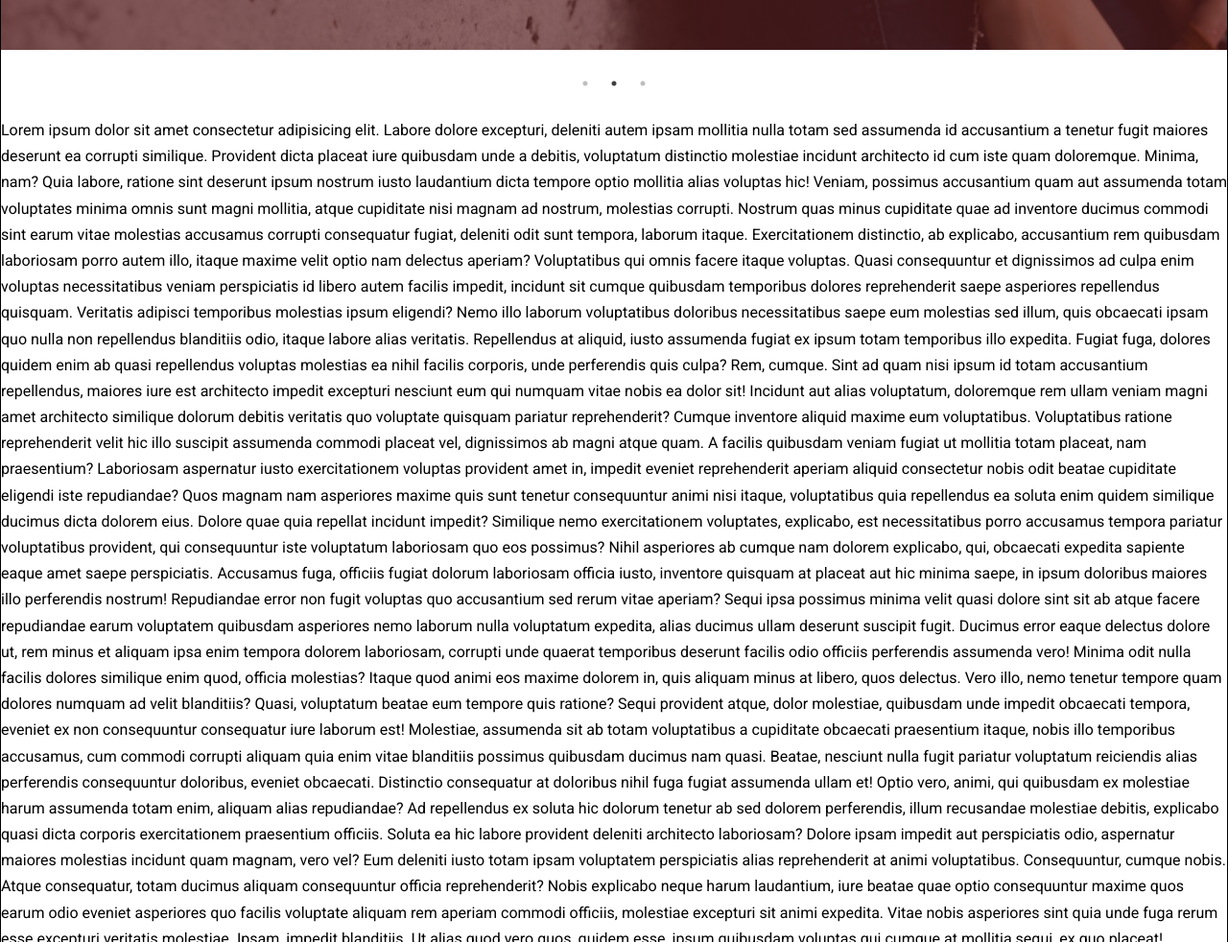
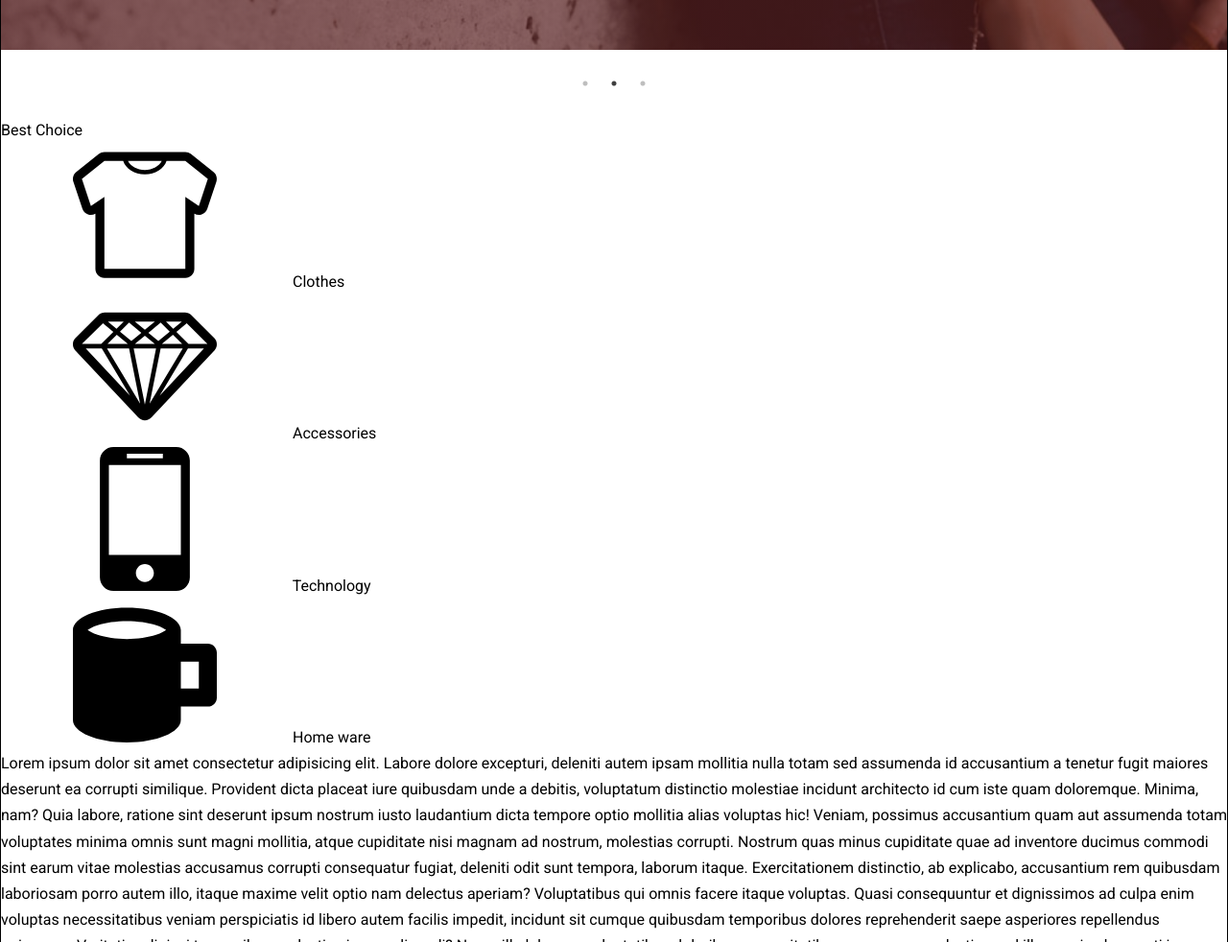
Before and after one commit to markbdsouza/BuyFo, a website: page index.html in a window 1280 px wide. Shown: the part 640-1622 px from the top of the page at 96% size. Drawn offline with nearby package versions, Linux system fonts and the light colour scheme; files that its build step writes are made by us from their sources.

Commit message:
adding svg

```diff
--- a/index.html
+++ b/index.html
@@ -70,50 +70,42 @@
                     </figure>
                 </div>
             </div>
+        </div>
 
+    </div>
 
+    <section class="product">
+        <div class="product__heading">
+            Best Choice
+        </div>
+        <div class="product__categories">
+            <div class="product__category product__category--1">
+                <svg class="product__icon">
+                    <use xlink:href="img/icofont/symbol-defs.svg#icon-t-shirt"></use>
+                </svg>
+                <span class="product__category-name">Clothes</span>
+            </div>
+            <div class="product__category product__category--2">
+                <svg class="product__icon">
+                    <use xlink:href="img/icofont/symbol-defs.svg#icon-diamond"></use>
+                </svg>
+                <span class="product__category-name">Accessories</span>
+            </div>
+            <div class="product__category product__category--3">
+                <svg class="product__icon">
+                    <use xlink:href="img/icofont/symbol-defs.svg#icon-mobile"></use>
+                </svg>
+                <span class="product__category-name">Technology</span>
+            </div>
+            <div class="product__category product__category--4">
+                <svg class="product__icon">
+                    <use xlink:href="img/icofont/symbol-defs.svg#icon-mug"></use>
+                </svg>
+                <span class="product__category-name">Home ware</span>
+            </div>
 
         </div>
-        <!--
-    <div class="carousel">
-        <div class="carousel__item">
-            <div class="carousel__text--1">
-                <h1 class="heading-primary">
-                    <span class="heading-primary--main">Welcome to BuyFo</span>
-                    <span class="heading-primary--sub">High Quality. Low Prices. Happy Customers</span>
-                </h1>
-            </div>
-            <figure class="carousel__figure--1">
-                <img src="img/Carousel/Store.png" alt="Store Pic" class="carousel__img--1">
-            </figure>
-        </div>
-
-
-        <div class="carousel__item carousel__item--2">
-            <div class="carousel__text--2">
-                We are a low-cost retailer and variety store that is specialized in household and consumer goods
-                including cosmetics, stationery, toys, and kitchenware
-            </div>
-        </div>
-
-        <div class="carousel__item carousel__item--3">
-            <div class="carousel__text--3">
-                <span class="u-margin-bottom-medium ">
-                    We are looking to expand in Europe. <br>
-                    Want to be the franchised dealer in your country?
-                </span>
-                <button class="btn">Learn More</button>
-            </div>
-
-            <figure class="carousel__figure--3">
-                <img src="img/Carousel/london.png" alt="Store Pic" class="carousel__img">
-            </figure>
-
-        </div>
-
-
-    </div> -->
-    </div>
+    </section>
     <div>
 
         Lorem ipsum dolor sit amet consectetur adipisicing elit. Labore dolore excepturi, deleniti autem ipsam mollitia
```
Also changed, not shown: img/icofont/symbol-defs.svg (added).
